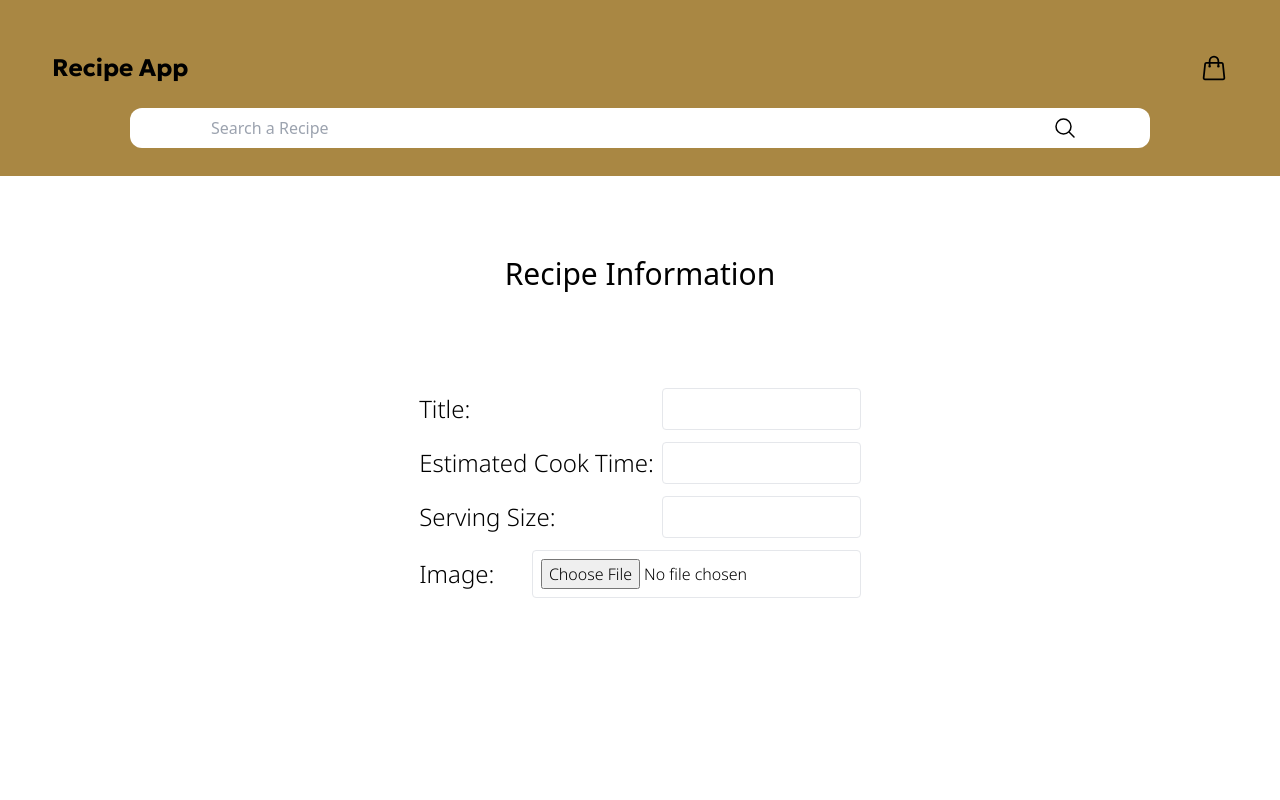
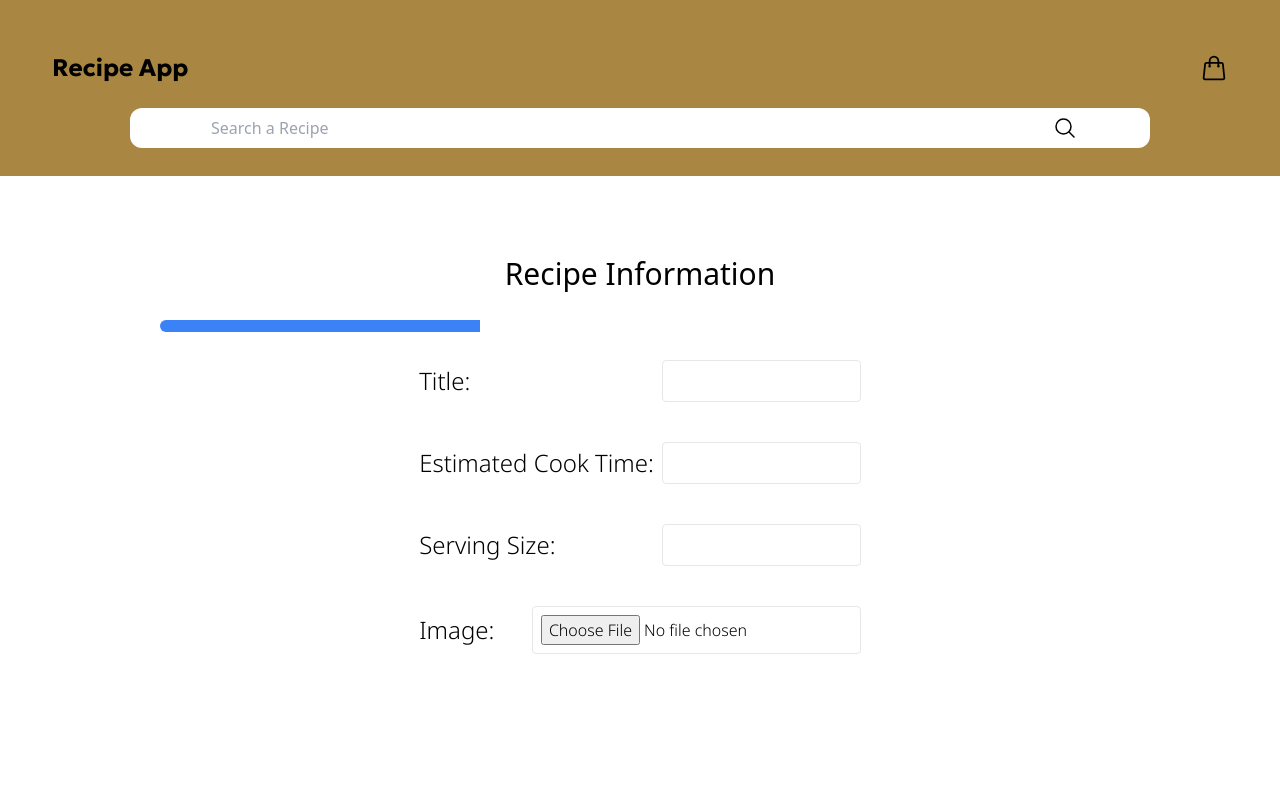
Before and after one commit to Renz757/recipe-app, a React (Vite) app: page /customRecipes in a window 1280 px wide. Shown: the top 800 px of the page. Built offline with nearby package versions, Linux system fonts and the light colour scheme; no server answers.

Commit message:
minor styling and spacing

```diff
--- a/src/Components/CustomRecipeForm/CustomRecipeForm.jsx
+++ b/src/Components/CustomRecipeForm/CustomRecipeForm.jsx
@@ -30,6 +30,10 @@ const CustomRecipeForm = () => {
     setPage(0);
   };
 
+  const prevPage = () => {
+    setPage((curPage) => curPage - 1);
+  };
+
   const nextPage = () => {
     if (page == 3) {
       submitHandler;
@@ -38,12 +42,24 @@ const CustomRecipeForm = () => {
     }
   };
 
+  const progressBarStyles = () => {
+    if (page === 1) {
+      return "w-8/12";
+    } else if (page === 2) {
+      return "w-12/12 rounded-r-xl";
+    }
+    return "w-4/12";
+  };
+
   return (
-    <div className="mt-20">
+    <div className="mt-20 border-blue-400 ">
       <h1 className="text-3xl text-center">{pageTitles[page]}</h1>
+      <div className="mx-auto w-9/12 pt-7">
+        <div className={`h-3 bg-blue-500 rounded-l-xl ${progressBarStyles()}`}></div>
+      </div>
       <form
         onSubmit={submitHandler}
-        className="h-screen flex flex-col items-center p-10 relative"
+        className="h-screen flex flex-col items-center relative"
       >
         {/* Form Components */}
         <div>{showPage()}</div>
@@ -51,9 +67,7 @@ const CustomRecipeForm = () => {
         <div className="flex gap-3 mt-12 absolute top-[625px]">
           <button
             disabled={page <= 0}
-            onClick={() => {
-              setPage((curPage) => curPage - 1);
-            }}
+            onClick={prevPage}
             className="px-7 py-2
              bg-zinc-400 rounded"
             type="button"
--- a/src/Components/CustomRecipeForm/CustomRecipeInfo.jsx
+++ b/src/Components/CustomRecipeForm/CustomRecipeInfo.jsx
@@ -25,7 +25,7 @@ const CustomRecipeInfo = () => {
   }
 
   return (
-    <div className="flex flex-col gap-3 justify-between font-noto mt-14">
+    <div className="flex flex-col gap-10 justify-between font-noto mt-7">
       <div className="flex gap-2 items-center  justify-between">
         <label className="text-2xl">Title:</label>
         <input value={recipeInfo.title} onChange={titleHandler} id="title" type="text" className="border p-2 rounded" />
--- a/src/Components/CustomRecipeForm/CustomRecipeIngredients.jsx
+++ b/src/Components/CustomRecipeForm/CustomRecipeIngredients.jsx
@@ -21,7 +21,7 @@ const CustomRecipeIngredients = () => {
 
   return (
     <>
-      <div className="flex gap-3 justify-between font-noto mt-14">
+      <div className="flex gap-3 justify-between font-noto mt-7">
         <input
           type="text"
           className="border p-2 rounded"
--- a/src/Components/CustomRecipeForm/CustomRecipeInstructions.jsx
+++ b/src/Components/CustomRecipeForm/CustomRecipeInstructions.jsx
@@ -22,7 +22,7 @@ const CustomRecipeInstructions = () => {
 
   return (
     <>
-      <div className="flex gap-3 justify-between font-noto mt-14">
+      <div className="flex gap-3 justify-between font-noto mt-7">
         <textarea
           type="area"
           className="border p-2 rounded grow"
--- a/src/Pages/CustomRecipes.jsx
+++ b/src/Pages/CustomRecipes.jsx
@@ -1,11 +1,13 @@
-import { useState } from "react";
+import { useSelector } from "react-redux";
+import { Link } from "react-router-dom";
 import CustomRecipeForm from "../Components/CustomRecipeForm/CustomRecipeForm";
 
 const CustomRecipes = () => {
-  const [customRepices, setCustomRecipes] = useState([]);
+  const customRecipes = useSelector((state) => state.customRecipe);
   return (
     <>
-     <CustomRecipeForm />
+
+      <CustomRecipeForm />
     </>
   );
 };
```
